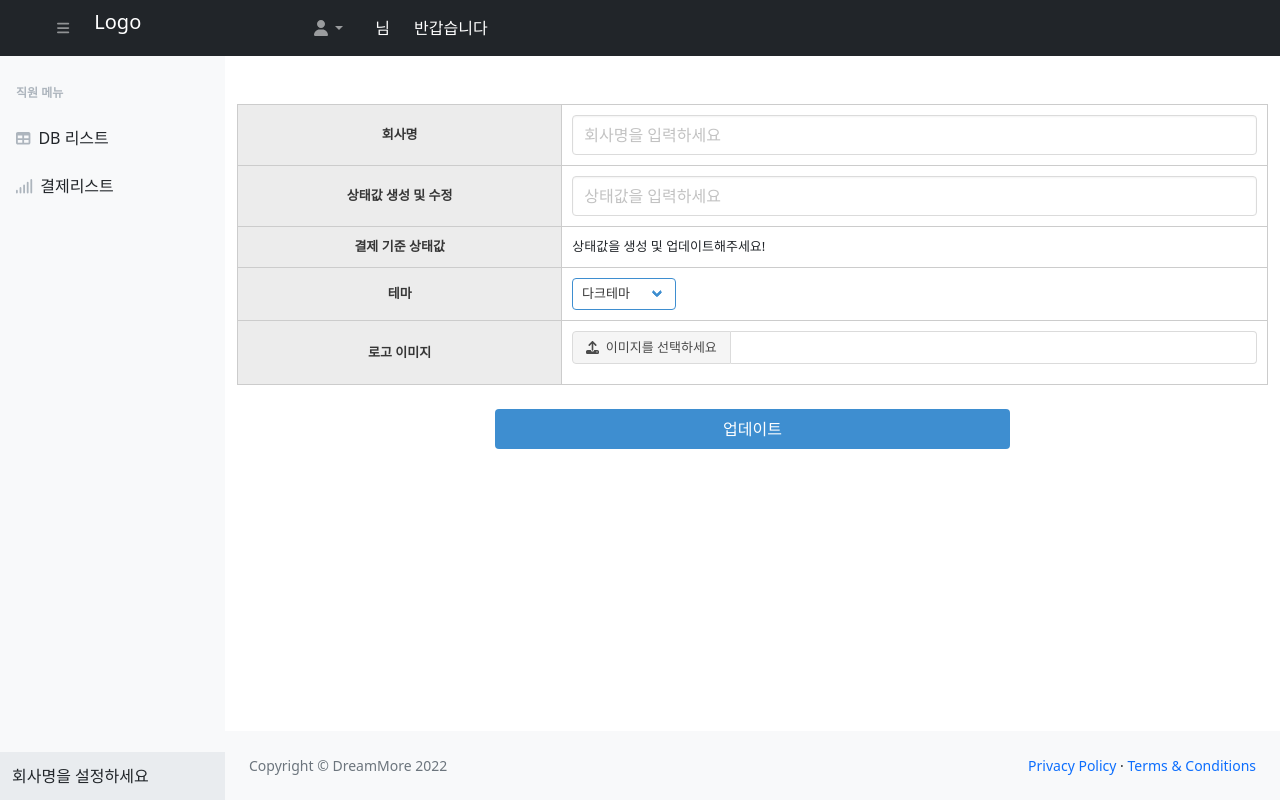
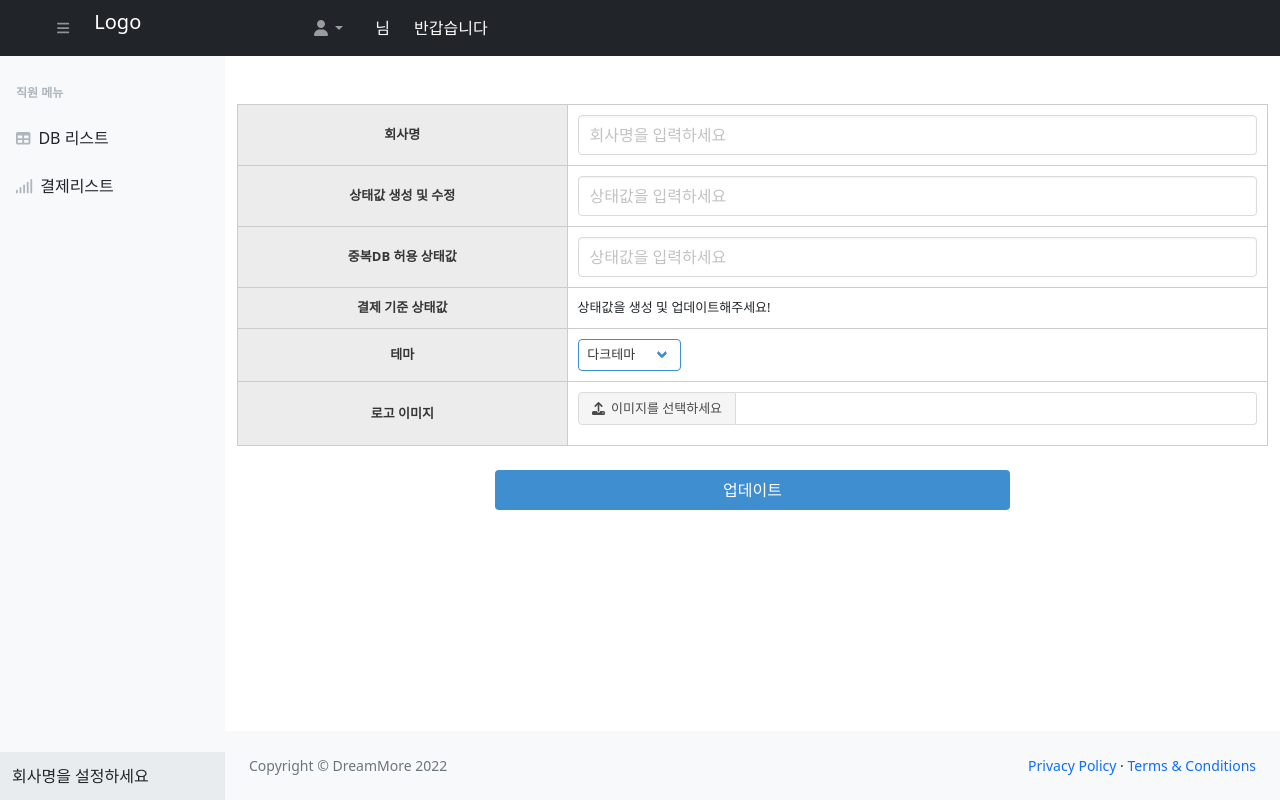
Before and after one commit to peakchang/handledb, a Django app: page /dbmanager/base_setting/ in a window 1280 px wide. Run offline with Django 4.2, Linux system fonts and the light colour scheme; the visitor is signed in with stand-in values (Sample User, id 1); data that the repository does not hold is empty; some libraries are stand-ins or nearby versions.

Commit message:
0619 wiwiwi

```diff
--- a/dbmanageapp/templates/dbmanageapp/base_setting.html
+++ b/dbmanageapp/templates/dbmanageapp/base_setting.html
@@ -20,12 +20,12 @@
                             <input class="input" type="text" name="ds_status" value="{{ set_content.ds_status }}" placeholder="상태값을 입력하세요">
                         </td>
                     </tr>
-<!--                    <tr>-->
-<!--                        <th>중복DB 허용 상태값</th>-->
-<!--                        <td>-->
-<!--                            <input class="input" type="text" name="ds_overlapallow" value="{{ set_content.ds_overlapallow }}" placeholder="상태값을 입력하세요">-->
-<!--                        </td>-->
-<!--                    </tr>-->
+                    <tr>
+                        <th>중복DB 허용 상태값</th>
+                        <td>
+                            <input class="input" type="text" name="ds_overlapallow" value="{{ set_content.ds_overlapallow }}" placeholder="상태값을 입력하세요">
+                        </td>
+                    </tr>
                     <tr>
                         <th>결제 기준 상태값</th>
                         <td style="text-align:left;">
--- a/dbmanageapp/views.py
+++ b/dbmanageapp/views.py
@@ -143,7 +143,7 @@
         ds_status = request.POST.get('ds_status')
         ds_statusbase = request.POST.get('ds_statusbase')
         theme_status = request.POST.get('theme_status')
-        # ds_overlapallow = request.POST.get('ds_overlapallow')
+        ds_overlapallow = request.POST.get('ds_overlapallow')
 
         set_model = DbSetting.objects.last()
 
@@ -151,7 +151,7 @@
             set_model.company_name = company_name
             set_model.ds_status = ds_status
             set_model.ds_statusbase = ds_statusbase
-            # set_model.ds_overlapallow = ds_overlapallow
+            set_model.ds_overlapallow = ds_overlapallow
             set_model.theme_status = theme_status
             if upload_img:
                 if set_model.logo_image:
@@ -164,7 +164,7 @@
             dbset.company_name = company_name
             dbset.ds_status = ds_status
             dbset.ds_statusbase = ds_statusbase
-            # dbset.ds_overlapallow = ds_overlapallow
+            dbset.ds_overlapallow = ds_overlapallow
             dbset.theme_status = theme_status
             if upload_img:
                 dbset.logo_image = upload_img
```
